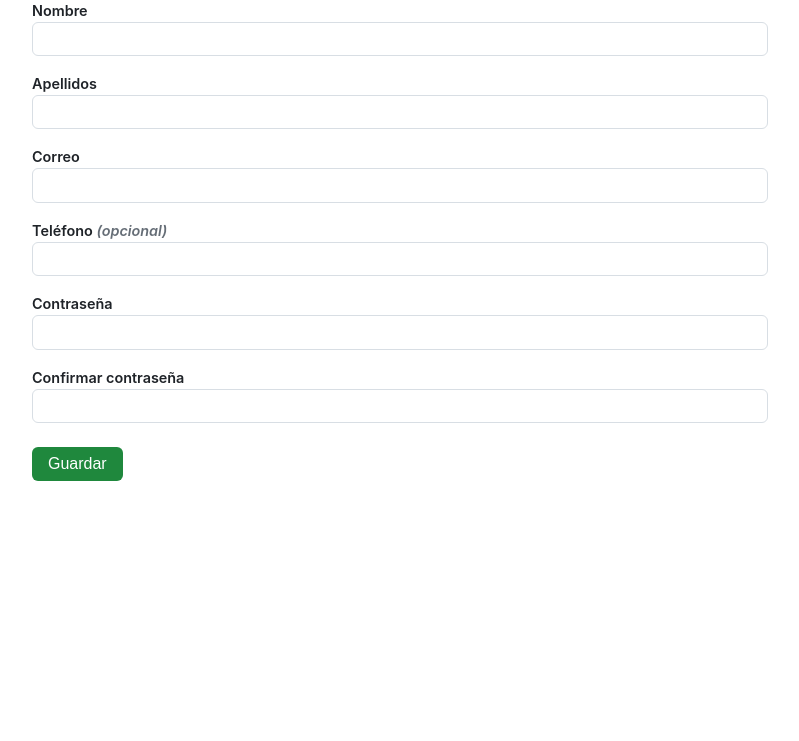
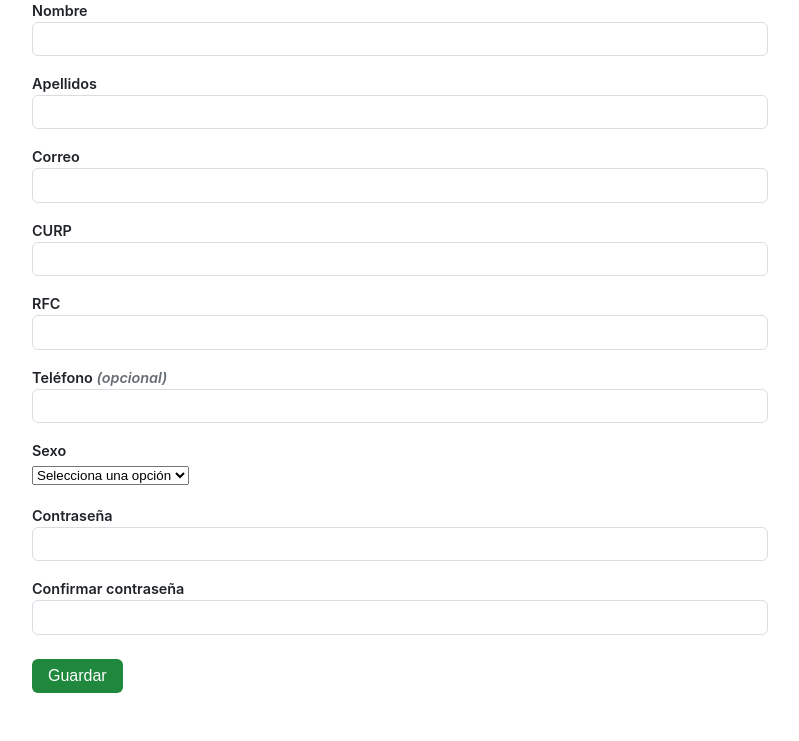
Before and after one commit to Mario-S-M/soluciones-tai, a CodeIgniter app: page /dbtest/usuarios/crear in a window 1280 px wide. Shown: the part 159-900 px from the top of the page, without its empty margins (240-1039 px from the left). Before the commit the page ends 640 px from the top, so only its background shows below. Run offline with CodeIgniter, Linux system fonts and the light colour scheme.

Commit message:
Añade validación y campos para CURP, RFC y sexo en el formulario de usuarios

```diff
--- a/www/application/controllers/Usuarios.php
+++ b/www/application/controllers/Usuarios.php
@@ -35,7 +35,16 @@ class Usuarios extends CI_Controller {
 		$this->form_validation->set_rules('nombre',    'nombre',    'trim|required|max_length[100]');
 		$this->form_validation->set_rules('apellidos', 'apellidos', 'trim|required|max_length[150]');
 		$this->form_validation->set_rules('correo',    'correo',    'trim|required|valid_email|max_length[150]|is_unique[usuarios.correo]');
-		$this->form_validation->set_rules('telefono',  'teléfono',  'trim|max_length[20]');
+		// CURP: 18 posiciones (4 letras, fecha AAMMDD, sexo H/M, entidad,
+		// 3 consonantes internas, alfanumerico, digito verificador).
+		$this->form_validation->set_rules('curp', 'CURP', 'trim|strtoupper|required|regex[/^[A-Z]{4}[0-9]{6}[HM][A-Z]{2}[B-DF-HJ-NP-TV-Z]{3}[A-Z0-9][0-9]$/]|is_unique[usuarios.curp]');
+		// RFC: acepta persona fisica (13: 4 letras + fecha + homoclave) y
+		// persona moral (12: 3 letras + fecha + homoclave).
+		$this->form_validation->set_rules('rfc', 'RFC', 'trim|strtoupper|required|regex[/^[A-ZÑ&]{3,4}[0-9]{6}[A-Z0-9]{3}$/]|is_unique[usuarios.rfc]');
+		// Sin required: el telefono sigue siendo opcional. Cuando trae valor,
+		// exige 10 digitos sin espacios ni guiones.
+		$this->form_validation->set_rules('telefono', 'teléfono', 'trim|max_length[20]|regex[/^[0-9]{10}$/]');
+		$this->form_validation->set_rules('sexo', 'sexo', 'trim|required|in_list[M,F,Otro]');
 		// max_length[72]: password_hash() con PASSWORD_BCRYPT trunca en
 		// silencio cualquier entrada mas alla de 72 bytes, asi que se limita
 		// aqui de forma explicita en vez de dejar que ocurra sin avisar.
@@ -51,6 +60,8 @@ class Usuarios extends CI_Controller {
 		$this->form_validation->set_message('max_length', 'El campo %s no puede pasar de %s caracteres.');
 		$this->form_validation->set_message('min_length', 'El campo %s debe tener al menos %s caracteres.');
 		$this->form_validation->set_message('matches',    'El campo %s no coincide con %s.');
+		$this->form_validation->set_message('regex',      'El campo %s no tiene un formato válido.');
+		$this->form_validation->set_message('in_list',    'El campo %s debe ser uno de los valores permitidos.');
 
 		// En la primera visita (GET) run() devuelve FALSE sin errores, asi que
 		// esta misma rama sirve para pintar el formulario vacio y para
@@ -67,7 +78,10 @@ class Usuarios extends CI_Controller {
 			'nombre'     => $this->input->post('nombre'),
 			'apellidos'  => $this->input->post('apellidos'),
 			'correo'     => $this->input->post('correo'),
+			'curp'       => $this->input->post('curp'),
+			'rfc'        => $this->input->post('rfc'),
 			'telefono'   => $this->input->post('telefono'),
+			'sexo'       => $this->input->post('sexo'),
 			'contrasena' => $this->input->post('contrasena'),
 		));
 
--- a/www/application/models/Usuario_model.php
+++ b/www/application/models/Usuario_model.php
@@ -41,6 +41,9 @@ class Usuario_model extends CI_Model {
 			'nombre'          => $datos['nombre'],
 			'apellidos'       => $datos['apellidos'],
 			'correo'          => $datos['correo'],
+			'curp'            => $datos['curp'],
+			'rfc'             => $datos['rfc'],
+			'sexo'            => $datos['sexo'],
 			// El telefono es opcional: NULL en vez de cadena vacia.
 			'telefono'        => $datos['telefono'] !== '' ? $datos['telefono'] : NULL,
 			// Bcrypt via password_hash(), nativo de PHP desde 5.5: salt
--- a/www/application/views/usuarios/form.php
+++ b/www/application/views/usuarios/form.php
@@ -14,9 +14,26 @@
 		<input type="email" id="correo" name="correo" maxlength="150" value="<?= set_value('correo') ?>">
 		<?= form_error('correo', '<p class="error">', '</p>') ?>
 
+		<label for="curp">CURP</label>
+		<input type="text" id="curp" name="curp" maxlength="18" style="text-transform: uppercase" value="<?= set_value('curp') ?>">
+		<?= form_error('curp', '<p class="error">', '</p>') ?>
+
+		<label for="rfc">RFC</label>
+		<input type="text" id="rfc" name="rfc" maxlength="13" style="text-transform: uppercase" value="<?= set_value('rfc') ?>">
+		<?= form_error('rfc', '<p class="error">', '</p>') ?>
+
 		<label for="telefono">Teléfono <span class="vacio">(opcional)</span></label>
 		<input type="text" id="telefono" name="telefono" maxlength="20" value="<?= set_value('telefono') ?>">
 		<?= form_error('telefono', '<p class="error">', '</p>') ?>
+
+		<label for="sexo">Sexo</label>
+		<select id="sexo" name="sexo">
+			<option value="">Selecciona una opción</option>
+			<option value="M" <?= set_select('sexo', 'M') ?>>Masculino</option>
+			<option value="F" <?= set_select('sexo', 'F') ?>>Femenino</option>
+			<option value="Otro" <?= set_select('sexo', 'Otro') ?>>Otro</option>
+		</select>
+		<?= form_error('sexo', '<p class="error">', '</p>') ?>
 
 		<!-- Sin set_value(): repoblar un campo de contraseña tras un fallo de
 		     validación dejaría el valor en texto plano en la respuesta HTML. -->
```
